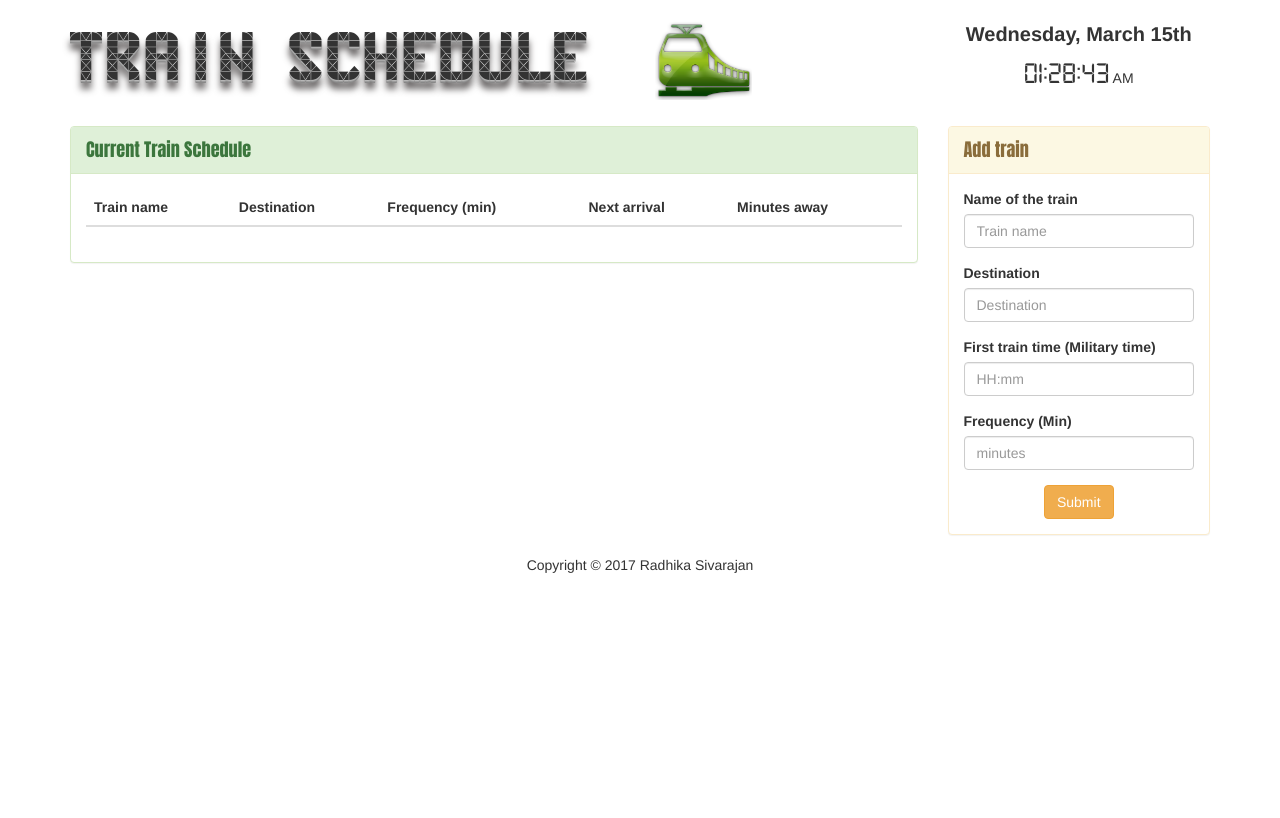
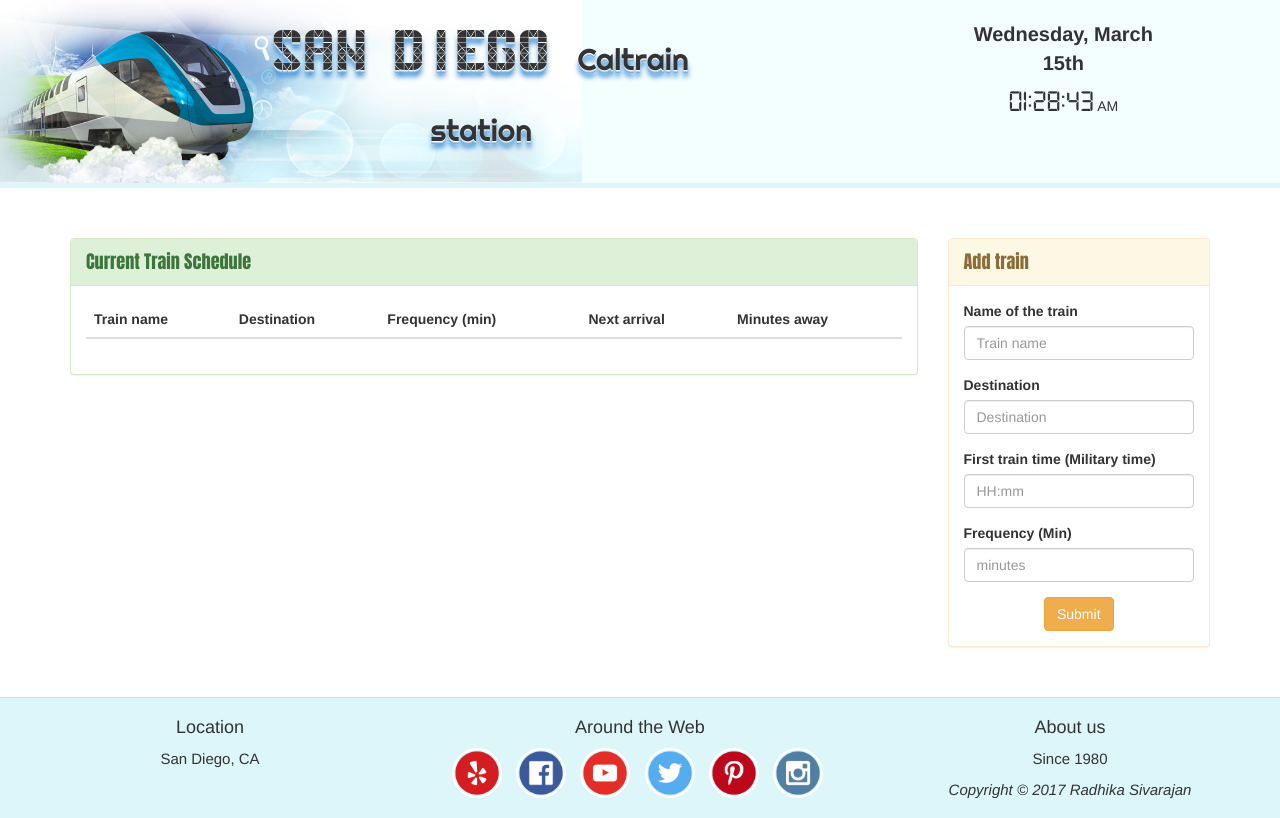
Before and after one commit to radhika-sivarajan/TrainScheduler, a PHP site: page / in a window 1280 px wide. Before the commit the page ends 573 px from the top, so only its background shows below. Run offline with PHP 8.4, Linux system fonts and the light colour scheme; lists and menus that the app fills with data are empty; some libraries are stand-ins or nearby versions.

Commit message:
css changes and train arrival time calculation changes

```diff
--- a/assets/css/styles.css
+++ b/assets/css/styles.css
@@ -7,14 +7,21 @@
 	src: url(digital.ttf) format("truetype");
 }
 .header {
-	padding-top: 20px;
-	padding-bottom: 20px;
+	padding: 20px;
+	background: #f3feff url(../images/header-train.jpg) no-repeat;
+	background-size: contain;
+	border-bottom: #dcf6f9 solid 5px;
+	margin-bottom: 50px;
 }
 
 .heading{
 	font-family: "Pennstat", sans-serif;
-	font-size: 60px;
-	text-shadow: 0 1px 1px #bbb, 0 2px 0 #999, 0 3px 0 #888, 0 9px 7px #504c4c;
+	font-size: 50px;
+	text-shadow: 0 1px 1px #ffffff, 0 2px 0 #aacce8, 0 3px 0 #76afe0, 0 7px 5px #4390d2;
+}
+.heading span {
+	font-family: 'Righteous', cursive;
+	font-size: 30px;
 }
 
 .heading-section {
@@ -64,3 +71,25 @@
 #update {
 	display: none;
 }
+
+.info {
+	border-top: solid 1px #b8ebf1;
+    background-color: #dcf6f9;
+    font-size: 15px;
+    margin-top: 30px;
+    padding: 10px;
+}
+
+.btn-social {
+  display: inline-block;
+  height: 50px;
+  width: 50px;
+  border-radius: 100%;
+  border: solid 2px white;
+  transition: all 0.3s ease-in-out;
+}
+
+.btn-social:hover,
+.btn-social:focus{
+  border: solid 3px #286090;
+}
--- a/index.html
+++ b/index.html
@@ -9,6 +9,7 @@
 
 	<!-- Bootstrap CDN links. -->
   	<link rel="stylesheet" href="https://maxcdn.bootstrapcdn.com/bootstrap/3.3.7/css/bootstrap.min.css">
+  	<link href="https://fonts.googleapis.com/css?family=Righteous" rel="stylesheet">
 
   	<!-- Firebase Reference -->
     <script src="https://www.gstatic.com/firebasejs/3.7.0/firebase.js"></script>
@@ -21,17 +22,16 @@
 </head>
 <body>
 
-<div class="container">
+<div class="fluid-container">
 
 	<!-- Title of the site -->
 	<div class="row header">
-		<div class="col-md-6 heading">Train schedule</div>
-		<div class="col-md-3">
-			<img src="assets/images/train.png" width="auto" height="80px">
-		</div>
-		<div class="col-md-3 current-time text-center"></div>
+		<div class="col-md-5 col-md-offset-2  text-center heading">San Diego <span> Caltrain station</span> </div>
+		<div class="col-md-2 col-md-offset-2 current-time text-center"></div>
 	</div>
+</div>
 
+<div class="container">
 	<div class="row">
 
 		<!-- List train -->
@@ -92,10 +92,31 @@
 			</div>
 		</div>
 	</div>
+</div>
+<div class="fluid-container">
+	<!-- Footer of the site -->
 
-	<!-- Footer of the site -->
-	<div class="row text-center footer">
-		<p>Copyright &copy; 2017 Radhika Sivarajan</p>
+	<div class="row text-center info">
+        <div class="col-md-4 col-lg-4">
+            <h4>Location</h4>
+            <p>San Diego, CA</p>
+        </div>
+        <div class="col-md-4 col-lg-4">
+            <h4>Around the Web</h4>
+            <ul class="list-inline">
+                <li><a href="#"><img class="btn-social" src="assets/images/Yelp.png"></a></li>
+                <li><a href="#"><img class="btn-social" src="assets/images/Facebook.png"></a></li>
+                <li><a href="#"><img class="btn-social" src="assets/images/YouTube.png"></a></li>
+                <li><a href="#"><img class="btn-social" src="assets/images/Twitter.png"></a></li>
+                <li><a href="#"><img class="btn-social" src="assets/images/Pinterest.png"></a></li>
+                <li><a href="#"><img class="btn-social" src="assets/images/Instagram.png"></a></li>
+            </ul>
+        </div>
+        <div class="col-md-4 col-lg-4">
+            <h4>About us</h4>
+            <p>Since 1980</p>
+            <em>Copyright &copy; 2017 Radhika Sivarajan</em>
+        </div>
 	</div>
 </div>
 
```
Also changed, not shown: assets/javascript/train-schedule.js (+16 -26 lines), assets/images/Facebook.png (added), assets/images/Google+.png (added), assets/images/Instagram.png (added), assets/images/Pinterest.png (added), assets/images/Tumblr.png (added), assets/images/Twitter.png (added), assets/images/Yelp.png (added), assets/images/YouTube.png (added), assets/images/header-train.jpg (added), assets/images/train.png (deleted).
